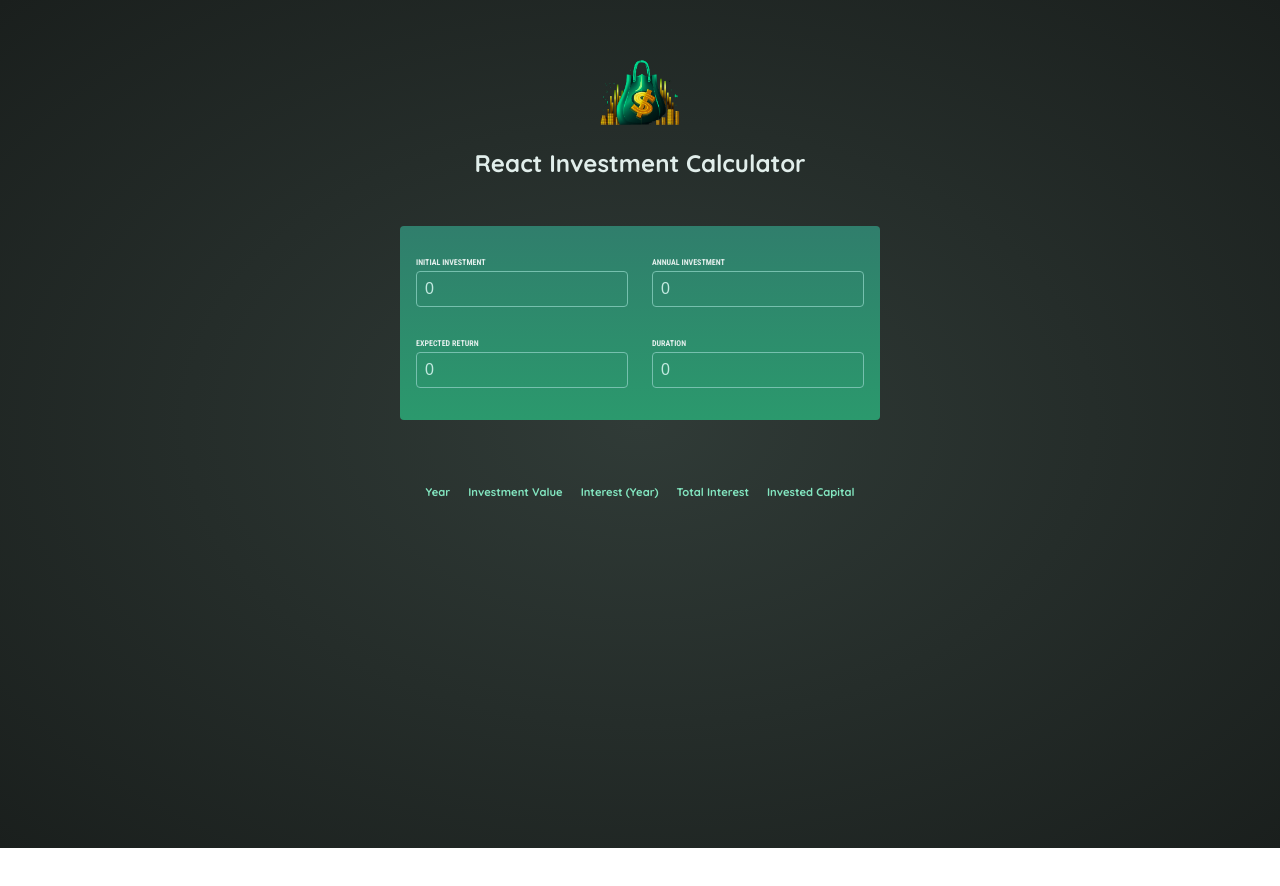
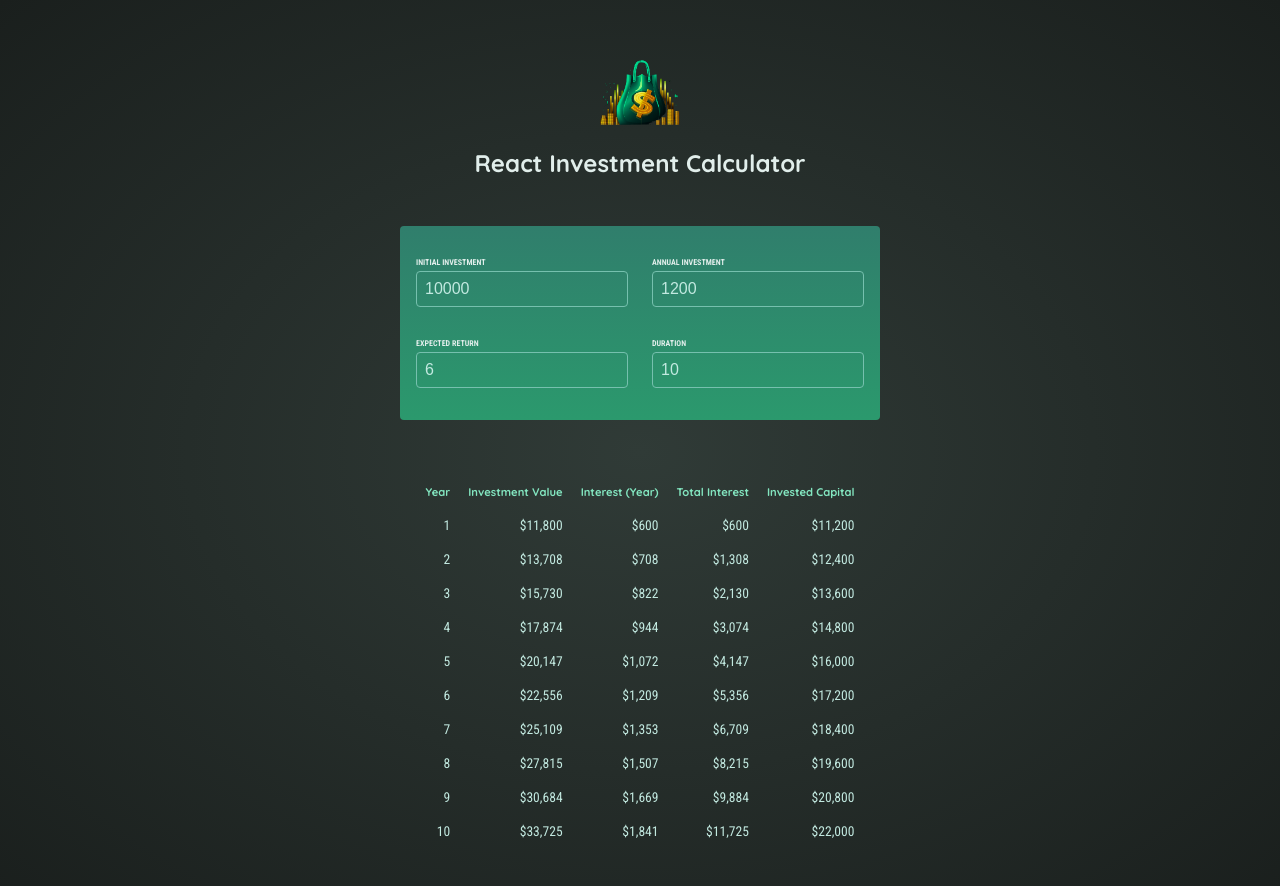
Before and after one commit to edisooon/Investment-Calculator, a React (Vite) app: page / in a window 1280 px wide. Shown: the top 886 px of the page. Before the commit the page ends 848 px from the top, so only its background shows below. Built offline with nearby package versions, Linux system fonts and the light colour scheme.

Commit message:
got rid of specific handleChangeFunc in InputSection by using lambda func

```diff
--- a/src/App.jsx
+++ b/src/App.jsx
@@ -5,10 +5,10 @@ import { useState } from "react";
 import { calculateInvestmentResults } from "./util/investment.js";
 
 const INITIAL_INPUT = {
-  initialInvestment: 0,
-  annualInvestment: 0,
-  expectedReturn: 0,
-  duration: 0,
+  initialInvestment: 10000,
+  annualInvestment: 1200,
+  expectedReturn: 6,
+  duration: 10,
 };
 
 function App() {
@@ -17,7 +17,7 @@ function App() {
   let annualData = calculateInvestmentResults(inputs);
 
   function handleChange(field, value) {
-    setInputs((inputs) => ({ ...inputs, [field]: value }));
+    setInputs((inputs) => ({ ...inputs, [field]: Number(value) }));
   }
 
   return (
--- a/src/components/InputSection.jsx
+++ b/src/components/InputSection.jsx
@@ -1,41 +1,48 @@
-export default function InputSection({onChange, inputs}) {
-
-  function handleInitialInvestmentChange(event) {
-    onChange("initialInvestment", Number(event.target.value));
-  }
-
-  function handleAnnualInvestmentChange(event) {
-    onChange("annualInvestment", Number(event.target.value));
-  }
-
-  function handleExpectedReturnChange(event) {
-    onChange("expectedReturn", Number(event.target.value));
-  }
-
-  function handleDurationChange(event) {
-    onChange("duration", Number(event.target.value));
-  }
-
+export default function InputSection({ onChange, inputs }) {
   return (
     <section id="user-input">
       <div className="input-group">
         <p>
           <label>INITIAL INVESTMENT</label>
-          <input type="number" value={inputs.initialInvestment} onChange={handleInitialInvestmentChange}></input>
+          <input
+            type="number"
+            required
+            value={inputs.initialInvestment}
+            onChange={(event) =>
+              onChange("initialInvestment", event.target.value)
+            }
+          ></input>
         </p>
         <p>
           <label>ANNUAL INVESTMENT</label>
-          <input type="number" value={inputs.annualInvestment} onChange={handleAnnualInvestmentChange}></input>
+          <input
+            type="number"
+            required
+            value={inputs.annualInvestment}
+            onChange={(event) =>
+              onChange("annualInvestment", event.target.value)
+            }
+          ></input>
         </p>
       </div>
       <div className="input-group">
         <p>
           <label>EXPECTED RETURN</label>
-          <input type="number" value={inputs.expectedReturn} onChange={handleExpectedReturnChange}></input>
+          <input
+            type="number"
+            required
+            value={inputs.expectedReturn}
+            onChange={(event) => onChange("expectedReturn", event.target.value)}
+          ></input>
         </p>
         <p>
           <label>DURATION</label>
-          <input type="number" value={inputs.duration} onChange={handleDurationChange}></input>
+          <input
+            type="number"
+            required
+            value={inputs.duration}
+            onChange={(event) => onChange("duration", event.target.value)}
+          ></input>
         </p>
       </div>
     </section>
```
